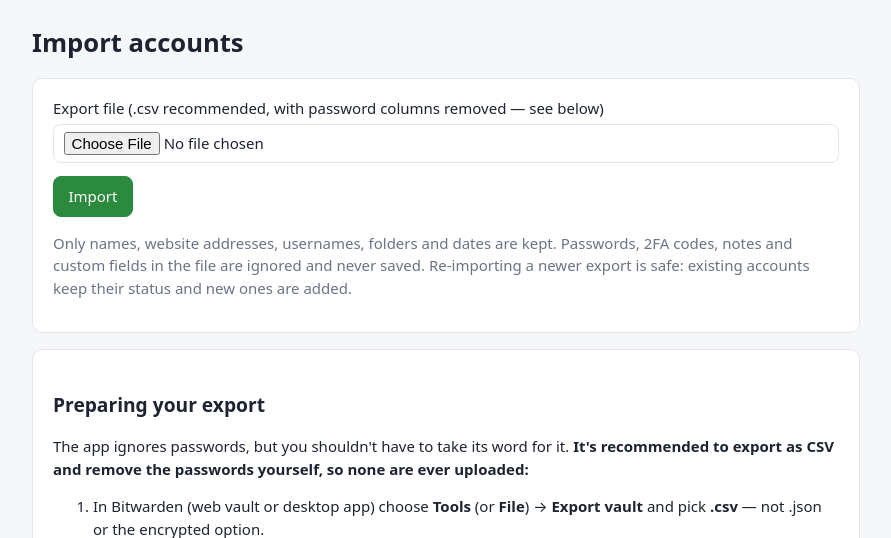
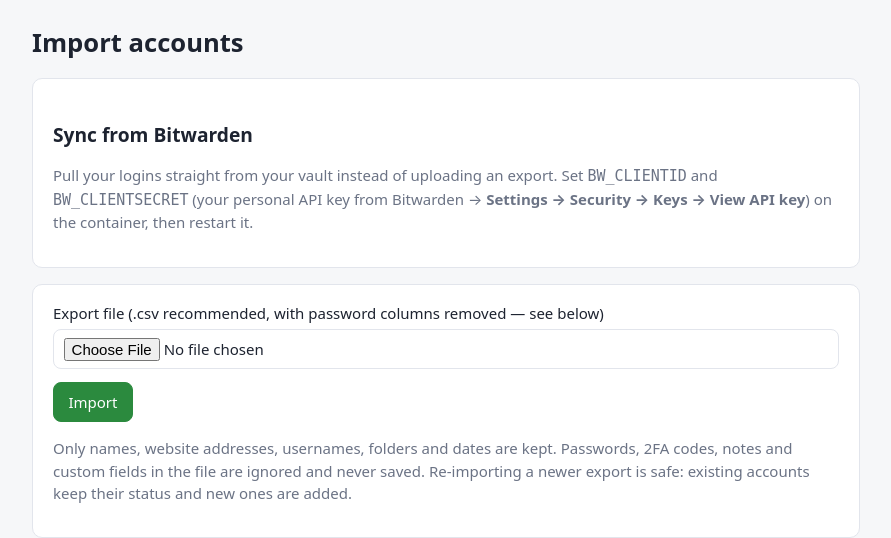
Before and after one commit to elliottmarter/account-cleanup, a Flask app: page /import in a window 1280 px wide. Shown: the part 59-597 px from the top of the page, without its empty margins (194-1085 px from the left). Run offline with Flask 3, Linux system fonts and the light colour scheme; data that the repository does not hold is empty; parts of the project's set-up code (start-up, migrations or seed data) failed here and were passed over.

Commit message:
Add optional Bitwarden vault sync and delete
Sync logins straight from a Bitwarden/Vaultwarden vault via the bw CLI
(personal API key + master password unlock, never stored) and move
deleted accounts to the Bitwarden trash. Bundles the CLI in the image
and adds BW_* settings to docker-compose, the Unraid template and README.

Co-Authored-By: Claude Opus 5.5 <noreply@anthropic.com>

```diff
--- a/app/app.py
+++ b/app/app.py
@@ -7,10 +7,14 @@ from datetime import datetime, timedelta, timezone
 from urllib.parse import quote_plus
 from zoneinfo import ZoneInfo
 
+from urllib.parse import urlsplit
+
 from flask import Flask, Response, abort, flash, redirect, render_template, request, url_for
 
+import bitwarden
 import db
-from importer import ExportError, parse_export
+from bitwarden import BitwardenError
+from importer import ExportError, parse_export, vault_record
 
 STATUSES = {
     "unreviewed": "To review",
@@ -94,12 +98,29 @@ def require_auth():
     return Response("Login required", 401, {"WWW-Authenticate": 'Basic realm="Account Cleanup"'})
 
 
+@app.before_request
+def same_origin_for_vault_actions():
+    # The vault endpoints can delete passwords, so refuse POSTs another website triggers.
+    if request.method != "POST" or not request.path.startswith(("/bitwarden/", "/account/")):
+        return None
+    origin = request.headers.get("Origin") or request.headers.get("Referer")
+    if origin and origin != "null" and urlsplit(origin).netloc != request.host:
+        abort(403)
+    return None
+
+
 @app.context_processor
 def inject_globals():
     to_review = db.get_db().execute(
         "SELECT COUNT(*) FROM accounts WHERE status = 'unreviewed'"
     ).fetchone()[0]
-    return {"STATUSES": STATUSES, "CLOSED": CLOSED, "nav_to_review": to_review}
+    return {
+        "STATUSES": STATUSES,
+        "CLOSED": CLOSED,
+        "nav_to_review": to_review,
+        "bw_enabled": bitwarden.configured(),
+        "bw_last_sync": lambda: db.get_setting("bw_last_sync", ""),
+    }
 
 
 @app.template_filter("nicedate")
@@ -311,8 +332,9 @@ def accounts():
         where.append("snoozed_until > ?")
         params.append(today())
     if q:
-        where.append("(name LIKE ? OR domain LIKE ? OR username LIKE ? OR folder LIKE ? OR notes LIKE ?)")
-        params += [f"%{q}%"] * 5
+        where.append("(name LIKE ? OR domain LIKE ? OR username LIKE ? OR folder LIKE ?"
+                     " OR notes LIKE ? OR vault_notes LIKE ?)")
+        params += [f"%{q}%"] * 6
     sql = "SELECT * FROM accounts"
     if where:
         sql += " WHERE " + " AND ".join(where)
@@ -416,7 +438,111 @@ def remove_account(account_id):
 
 @app.get("/import")
 def import_page():
-    return render_template("import.html", stats=get_stats(db.get_db()))
+    return render_template(
+        "import.html",
+        stats=get_stats(db.get_db()),
+        bw=bitwarden.status(),
+        app_password_set=bool(APP_PASSWORD),
+    )
+
+
+# --- Bitwarden vault -----------------------------------------------------------
+
+@app.post("/bitwarden/unlock")
+def bitwarden_unlock():
+    try:
+        bitwarden.unlock(request.form.get("master_password", ""))
+        flash("Vault unlocked.", "success")
+    except BitwardenError as exc:
+        flash(f"Couldn't unlock: {exc}", "error")
+    return redirect(url_for("import_page"))
+
+
+@app.post("/bitwarden/lock")
+def bitwarden_lock():
+    bitwarden.lock()
+    flash("Vault locked.", "info")
+    return redirect(safe_next(url_for("import_page")))
+
+
+def link_or_insert(conn, r, stamp):
+    """Find the tracker row for a vault item: by vault id, then by site + username."""
+    row = conn.execute("SELECT id FROM accounts WHERE vault_id = ?", (r["vault_id"],)).fetchone()
+    if row is None:
+        row = conn.execute(
+            "SELECT id FROM accounts WHERE dedupe_key = ? AND vault_id IS NULL", (r["dedupe_key"],)
+        ).fetchone()
+    if row is not None:
+        conn.execute(
+            """UPDATE accounts SET vault_id = ?, name = ?, domain = ?, url = ?, username = ?, folder = ?,
+               vault_notes = ?, vault_created = COALESCE(?, vault_created),
+               vault_updated = COALESCE(?, vault_updated), vault_removed = 0 WHERE id = ?""",
+            (r["vault_id"], r["name"], r["domain"], r["url"], r["username"], r["folder"],
+             r["notes"], r["created"], r["updated"], row["id"]),
+        )
+        return False
+    key = r["dedupe_key"]
+    if conn.execute("SELECT 1 FROM accounts WHERE dedupe_key = ?", (key,)).fetchone():
+        key = f"{key}|{r['vault_id']}"  # same site + username twice in the vault
+    conn.execute(
+        """INSERT INTO accounts (dedupe_key, name, domain, url, username, folder, source,
+                                 vault_created, vault_updated, imported_at, vault_id, vault_notes)
+           VALUES (?, ?, ?, ?, ?, ?, 'bitwarden-sync', ?, ?, ?, ?, ?)""",
+        (key, r["name"], r["domain"], r["url"], r["username"], r["folder"],
+         r["created"], r["updated"], stamp, r["vault_id"], r["notes"]),
+    )
+    return True
+
+
+@app.post("/bitwarden/sync")
+def bitwarden_sync():
+    try:
+        items = bitwarden.fetch_logins()
+    except BitwardenError as exc:
+        flash(f"Sync failed: {exc}", "error")
+        return redirect(url_for("import_page"))
+
+    conn = db.get_db()
+    stamp = now_iso()
+    added = 0
+    seen = []
+    for item in items:
+        if not item["vault_id"]:
+            continue
+        added += link_or_insert(conn, vault_record(item), stamp)
+        seen.append(item["vault_id"])
+    # Items that disappeared from the vault (deleted elsewhere) count as removed from it.
+    placeholders = ",".join("?" * len(seen)) or "''"
+    gone = conn.execute(
+        f"""UPDATE accounts SET vault_removed = 1
+            WHERE vault_id IS NOT NULL AND vault_removed = 0 AND vault_id NOT IN ({placeholders})""",
+        seen,
+    ).rowcount
+    db.set_setting("bw_last_sync", stamp)
+    conn.commit()
+    msg = f"Synced {len(seen)} logins from Bitwarden: {added} new, {len(seen) - added} updated."
+    if gone:
+        msg += f" {gone} no longer in the vault."
+    flash(msg + " Passwords were not stored.", "success")
+    return redirect(url_for("import_page"))
+
+
+@app.post("/account/<int:account_id>/vault-trash")
+def vault_trash(account_id):
+    conn = db.get_db()
+    a = get_account(conn, account_id)
+    if not a["vault_id"]:
+        flash(f"{a['name']} isn't linked to a Bitwarden item. Sync from Bitwarden first.", "error")
+    else:
+        try:
+            bitwarden.trash_item(a["vault_id"])
+        except BitwardenError as exc:
+            flash(f"Couldn't delete {a['name']} from Bitwarden: {exc}", "error")
+        else:
+            conn.execute("UPDATE accounts SET vault_removed = 1 WHERE id = ?", (account_id,))
+            conn.commit()
+            flash(f"Moved {a['name']} to the Bitwarden trash. You can restore it there for 30 days.", "success")
+    return redirect(safe_next(url_for("account_detail", account_id=account_id)))
 
 
 @app.post("/import")
--- a/app/importer.py
+++ b/app/importer.py
@@ -137,6 +137,15 @@ def _parse_csv(text):
     return records
 
 
+def vault_record(item):
+    """Account record for an item from bitwarden.fetch_logins() (already stripped of secrets)."""
+    record = _record(item["name"], pick_url(item["uris"]), item["username"], item["folder"],
+                     item["created"], item["updated"])
+    record["vault_id"] = item["vault_id"]
+    record["notes"] = item["notes"]
+    return record
+
+
 def parse_export(filename, raw):
     """Return (records, source_label) for an uploaded export file."""
     text = raw.decode("utf-8-sig", errors="replace")
--- a/app/static/style.css
+++ b/app/static/style.css
@@ -131,3 +131,4 @@ tr:last-child td { border-bottom: none; }
 .details dd { margin: 0; word-break: break-all; }
 .history { list-style: none; padding: 0; margin: 0; }
 .history li { padding: .3rem 0; border-bottom: 1px solid var(--border); }
+.vault-notes { white-space: pre-wrap; }
--- a/app/templates/import.html
+++ b/app/templates/import.html
@@ -2,6 +2,53 @@
 {% block title %}Import · Account Cleanup{% endblock %}
 {% block content %}
 <h1>Import accounts</h1>
+
+<section class="panel" id="bitwarden">
+  <h2>Sync from Bitwarden</h2>
+  {% if not bw.configured %}
+    <p class="muted">
+      Pull your logins straight from your vault instead of uploading an export. Set
+      <code>BW_CLIENTID</code> and <code>BW_CLIENTSECRET</code> (your personal API key from
+      Bitwarden → <b>Settings → Security → Keys → View API key</b>) on the container, then restart it.
+    </p>
+  {% elif bw.state == 'error' %}
+    <div class="flash error">Bitwarden CLI error: {{ bw.error }}</div>
+  {% else %}
+    <p>
+      {% if bw.email %}<b>{{ bw.email }}</b> on {{ bw.server }}{% else %}{{ bw.server }}{% endif %} ·
+      {% if bw.state == 'unlocked' %}<span class="badge keep">Unlocked</span>
+      {% else %}<span class="badge unreviewed">Locked</span>{% endif %}
+      {% set last = bw_last_sync() %}{% if last %}<span class="muted"> · last synced {{ last|ago }}</span>{% endif %}
+    </p>
+    {% if bw.state == 'unlocked' %}
+      <div class="actions">
+        <form method="post" action="{{ url_for('bitwarden_sync') }}">
+          <button class="btn ok">Sync now</button>
+        </form>
+        <form method="post" action="{{ url_for('bitwarden_lock') }}">
+          <button class="btn ghost">Lock</button>
+        </form>
+      </div>
+      <p class="muted">The vault locks itself after {{ bw.lock_minutes }} minutes without use, and whenever the container restarts.</p>
+    {% else %}
+      <form method="post" action="{{ url_for('bitwarden_unlock') }}" class="inline-form">
+        <label>Master password
+          <input type="password" name="master_password" autocomplete="current-password" required>
+        </label>
+        <button class="btn">Unlock</button>
+      </form>
+      <p class="muted">Your master password is only used to unlock the vault and is never saved. The unlocked session is kept in memory only.</p>
+    {% endif %}
+    <p class="muted">
+      Sync copies each login's name, website, username, folder, dates and <b>notes</b>. Passwords, 2FA
+      codes and custom fields are discarded and never saved. Accounts you already track are matched by
+      site and username and keep their status.
+    </p>
+    {% if not app_password_set %}
+      <div class="flash error">No <code>APP_PASSWORD</code> is set, so anyone who can open this page can delete items from your vault while it's unlocked. Set one, or keep the vault locked when you're not using it.</div>
+    {% endif %}
+  {% endif %}
+</section>
 
 <section class="panel">
   <form method="post" enctype="multipart/form-data" class="stack">
--- a/docker-compose.yml
+++ b/docker-compose.yml
@@ -11,6 +11,11 @@ services:
       # PGID: 1000
       # APP_USERNAME: admin        # optional login prompt - recommended if
       # APP_PASSWORD: change-me    # anyone else can reach this port
+      # Optional: sync from / delete in your Bitwarden vault (see README)
+      # BW_CLIENTID: user.xxxxxxxx
+      # BW_CLIENTSECRET: xxxxxxxx
+      # BW_SERVER: https://vault.bitwarden.eu   # EU cloud or your Vaultwarden URL
+      # BW_LOCK_MINUTES: 15
     volumes:
       - account-data:/data
     restart: unless-stopped
--- a/unraid/account-cleanup.xml
+++ b/unraid/account-cleanup.xml
@@ -17,6 +17,10 @@
   <Config Name="Time zone" Target="TZ" Default="Europe/London" Description="Decides when the daily suggestion rolls over" Type="Variable" Display="always" Required="false" Mask="false">Europe/London</Config>
   <Config Name="Password" Target="APP_PASSWORD" Default="" Description="Optional. If set, the web UI asks for a login (username below)" Type="Variable" Display="always" Required="false" Mask="true"></Config>
   <Config Name="Username" Target="APP_USERNAME" Default="admin" Description="Login username, used only when a password is set" Type="Variable" Display="advanced" Required="false" Mask="false">admin</Config>
+  <Config Name="Bitwarden client_id" Target="BW_CLIENTID" Default="" Description="Optional. Personal API key client_id (Bitwarden: Settings - Security - Keys - View API key). Enables vault sync and delete." Type="Variable" Display="always" Required="false" Mask="false"></Config>
+  <Config Name="Bitwarden client_secret" Target="BW_CLIENTSECRET" Default="" Description="Optional. Personal API key client_secret" Type="Variable" Display="always" Required="false" Mask="true"></Config>
+  <Config Name="Bitwarden server" Target="BW_SERVER" Default="" Description="Leave empty for bitwarden.com. Use https://vault.bitwarden.eu for the EU cloud, or your Vaultwarden URL" Type="Variable" Display="advanced" Required="false" Mask="false"></Config>
+  <Config Name="Vault auto-lock minutes" Target="BW_LOCK_MINUTES" Default="15" Description="Lock the vault after this many idle minutes" Type="Variable" Display="advanced" Required="false" Mask="false">15</Config>
   <Config Name="PUID" Target="PUID" Default="99" Description="User ID the app runs as" Type="Variable" Display="advanced" Required="false" Mask="false">99</Config>
   <Config Name="PGID" Target="PGID" Default="100" Description="Group ID the app runs as" Type="Variable" Display="advanced" Required="false" Mask="false">100</Config>
 </Container>
```
Also changed, not shown: app/bitwarden.py (added, +186 -0 lines), app/db.py (+21 -1 lines), app/templates/_card.html (+8 -0 lines), app/templates/account.html (+15 -0 lines), README.md, 1 other file.
